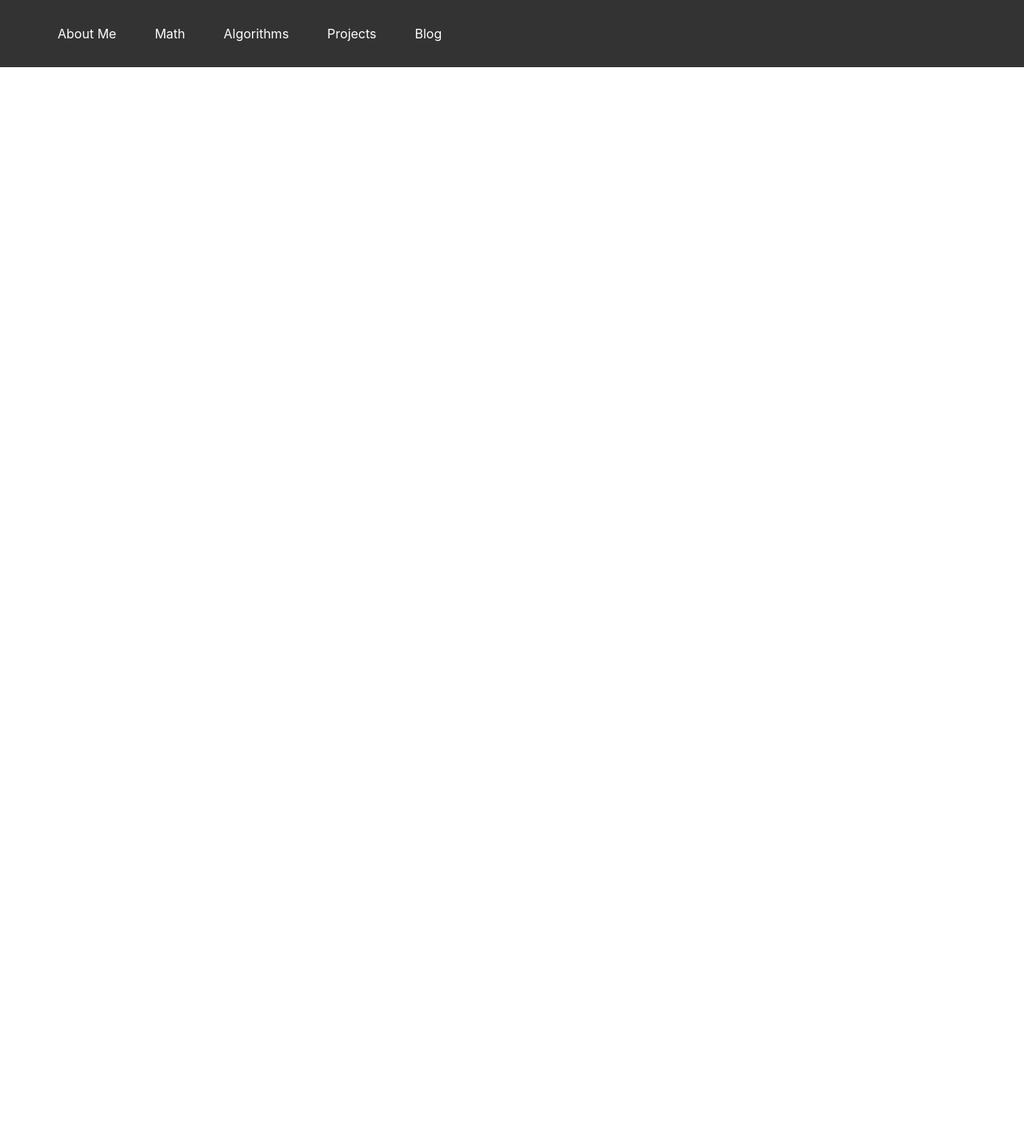
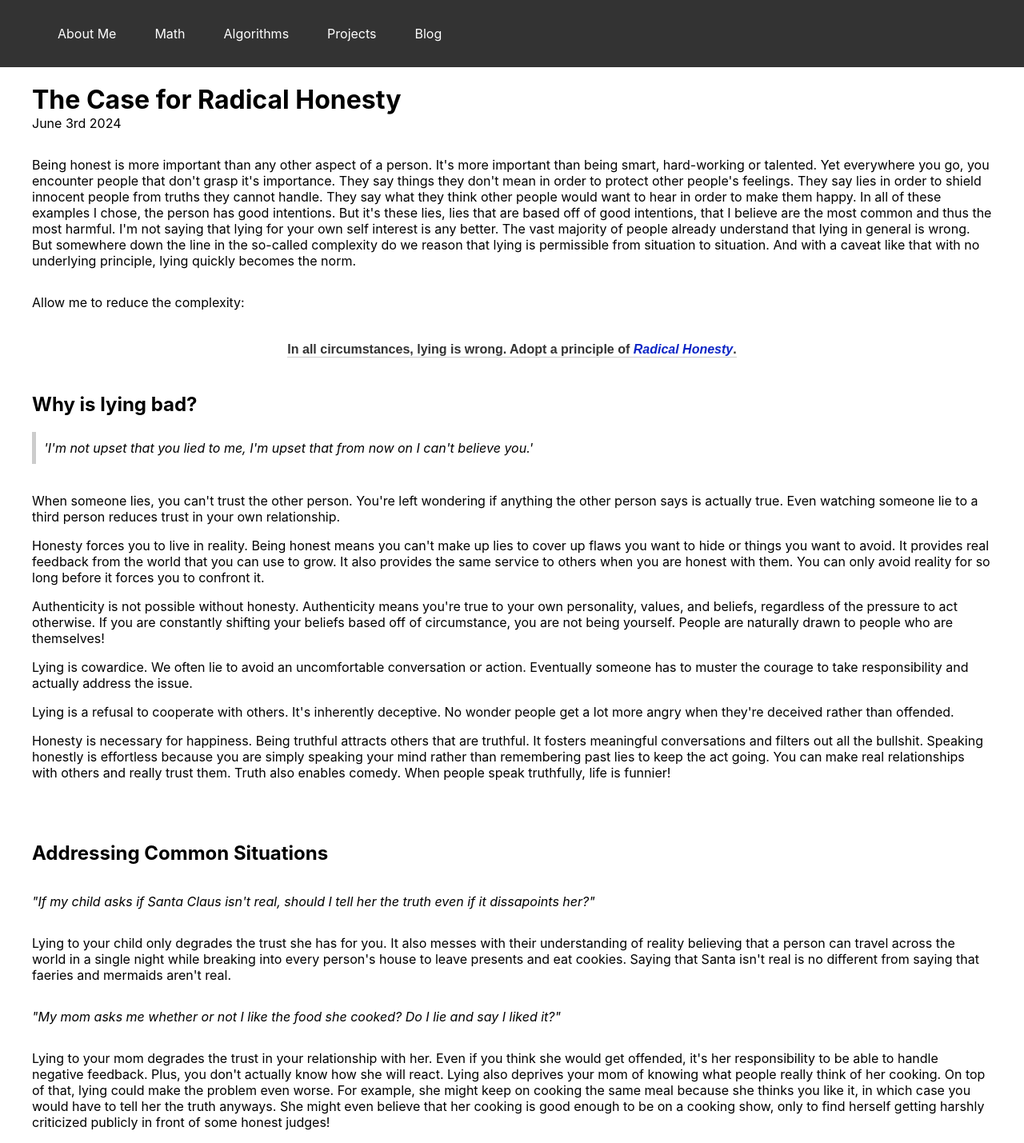
Before and after one commit to RichardZhang8020/my-simple-website, a React (Create React App) app: page /blog/honesty in a window 1280 px wide. Shown: the whole page at 80% size. Before the commit the page ends 800 px from the top, so only its background shows below. Built offline with nearby package versions, Linux system fonts and the light colour scheme.

Commit message:
add blog post about honesty

```diff
--- a/src/App.js
+++ b/src/App.js
@@ -7,6 +7,7 @@ import Projects from './pages/Projects';
 import Blog from './pages/Blog';
 import CompoundInterest from './pages/CompoundInterest';
 import Navbar from './components/Navbar';
+import Honesty from './pages/Blog/Honesty';
 
 function App() {
   return (
@@ -19,6 +20,7 @@ function App() {
         <Route path="/projects" element={<Projects />} />
         <Route path="/blog" element={<Blog />} />
         <Route path="/compoundInterest" element={<CompoundInterest />} />
+        <Route path="/blog/honesty" element={<Honesty />} />
       </Routes>
     </Router>
   );
--- /dev/null
+++ b/src/css/blog.css
@@ -0,0 +1,43 @@
+.post {
+    display: flex; /* Enables flexbox layout */
+    flex-direction: column; /* Stacks elements vertically */
+    margin-left: 40px;
+    margin-right: 40px;
+}
+
+h1 {
+    margin-bottom: 0px; /* Reduce bottom margin */
+    padding-bottom: 0px; /* Reduce bottom padding */
+}
+
+.date{
+    margin-top: 0px;
+    padding-top: 0px;
+}
+
+blockquote {
+    margin: 20px 0; /* Add space above and below the quote */
+    padding: 10px; /* Add padding within the quote */
+    border-left: 5px solid #ccc; /* Add a left border for visual separation */
+    font-style: italic; /* Italicize the quote text (optional) */
+    margin-top: 0px;
+}
+
+.centered-text {
+    text-align: center; /* Center the text horizontally */
+    font-family: Arial, sans-serif; /* Choose a nice font family */
+    font-weight: bold; /* Make the text bold for emphasis */
+    margin: 1.5rem auto; /* Add some margin for spacing */
+    /* Optional styles for further beautification */
+    border-bottom: 1px solid #ccc;
+    color: #333;
+}
+
+.centered-text span {  /* Target elements wrapped in <span> within .centered-text */
+    font-style: italic;  /* Make the text italic */
+    color: #0d25c5;        /* Set a custom color (optional) */
+}
+
+.question {
+    font-style: italic;
+  }
--- a/src/pages/Blog.jsx
+++ b/src/pages/Blog.jsx
@@ -1,12 +1,11 @@
 import React from 'react';
 import { Link } from 'react-router-dom';
 
-function AboutPage() {
+const AboutPage = () => {
   return (
     <div>
-      <h1>BLOGGG  Page</h1>
-      <Link to="/">Go to Home Page</Link>
-      <h1>DELETE</h1>
+      <h1>Philosophy</h1>
+      <Link to="/blog/honesty">The Case for Radical Honesty</Link>
     </div>
   );
 }
--- /dev/null
+++ b/src/pages/Blog/Honesty.jsx
@@ -0,0 +1,104 @@
+import React from 'react'
+import '../../css/blog.css'
+
+const Honesty = () => {
+  return (
+    <div className='post'>
+        <h1>The Case for Radical Honesty</h1>
+        <p className='date'>June 3rd 2024</p>
+
+        <p>
+        Being honest is more important than any other aspect of a person. It's more important than being smart, hard-working or talented.
+        Yet everywhere you go, you encounter people that don't grasp it's importance. They say things they don't mean
+        in order to protect other people's feelings. They say lies in order to shield innocent people from truths they cannot handle.
+        They say what they think other people would want to hear in order to make them happy. In all of these examples I chose, the person has good intentions.
+        But it's these lies, lies that are based off of good intentions, that I believe are the most common and thus the most harmful.
+        I'm not saying that lying for your own self interest is any better. The vast majority of people already understand that lying in general is wrong.
+        But somewhere down the line in the so-called complexity do we reason that lying is permissible from situation to situation. And with a caveat like
+        that with no underlying principle, lying quickly becomes the norm.
+        </p>
+
+        <p>
+        Allow me to reduce the complexity:
+        </p>
+
+        <p className="centered-text">
+        In all circumstances, lying is wrong. Adopt a principle of <span>Radical Honesty</span>.
+        </p>
+
+        <h2>
+        Why is lying bad?
+        </h2>
+
+        <blockquote>
+            'I'm not upset that you lied to me, I'm upset that from now on I can't believe you.'
+        </blockquote>
+
+        <div className='reasons'>
+        <p>
+        When someone lies, you can't trust the other person. You're left wondering if anything the other person
+        says is actually true. Even watching someone lie to a third person reduces trust in your own relationship.
+        </p>
+
+        <p>
+        Honesty forces you to live in reality. Being honest means you can't make up lies to cover up flaws you want to hide
+        or things you want to avoid. It provides real feedback from the world that you can use to grow. It also provides the same
+        service to others when you are honest with them. You can only avoid reality for so long before it forces you to confront it.
+        </p>
+
+        <p>
+        Authenticity is not possible without honesty. Authenticity means you're true to your own personality, values, and beliefs,
+        regardless of the pressure to act otherwise. If you are constantly shifting your beliefs based off of circumstance, you
+        are not being yourself. People are naturally drawn to people who are themselves!
+        </p>
+
+        <p>
+        Lying is cowardice. We often lie to avoid an uncomfortable conversation or action. Eventually someone has to muster the courage to take
+        responsibility and actually address the issue.
+        </p>
+
+        <p>
+        Lying is a refusal to cooperate with others. It's inherently deceptive. No wonder people get a lot more angry when
+        they're deceived rather than offended.
+        </p>
+
+        <p>
+        Honesty is necessary for happiness. Being truthful attracts others that are truthful. It fosters meaningful conversations
+        and filters out all the bullshit. Speaking honestly is effortless because you are simply speaking your mind rather than remembering past lies to
+        keep the act going. You can make real relationships with others and really trust them. Truth also enables comedy. When
+        people speak truthfully, life is funnier!
+        </p>
+        </div>
+
+        <br/><br/>
+        <h2>
+        Addressing Common Situations
+        </h2>
+
+        <p className="question">
+        "If my child asks if Santa Claus isn't real, should I tell her the truth even if it dissapoints her?"
+        </p>
+        <p>
+        Lying to your child only degrades the trust she has for you. It also messes with their understanding of reality believing that
+        a person can travel across the world in a single night while breaking into every person's house to leave presents and eat cookies.
+        Saying that Santa isn't real is no different from saying that faeries and mermaids aren't real.
+        </p>
+
+        <p className="question">
+        "My mom asks me whether or not I like the food she cooked? Do I lie and say I liked it?"
+        </p>
+        <p>
+        Lying to your mom degrades the trust in your relationship with her. Even if you think she would get offended, it's her
+        responsibility to be able to handle negative feedback. Plus, you don't actually know how she will react. Lying also deprives your mom
+        of knowing what people really think of her cooking.
+        On top of that, lying could make the problem even worse. For example,
+        she might keep on cooking the same meal because she thinks you like it, in which case you would have to tell her the truth anyways.
+        She might even believe that her cooking is good enough to be on a cooking show, only to find herself getting harshly criticized publicly
+        in front of some honest judges!
+        </p>
+
+    </div>
+  )
+}
+
+export default Honesty
--- a/src/pages/CompoundInterest.jsx
+++ b/src/pages/CompoundInterest.jsx
@@ -1,7 +1,7 @@
 import React, { useRef, useEffect, useState } from 'react';
 import * as d3 from 'd3';
 
-function CompoundInterest(){
+const CompoundInterest = () => {
   const svgRef = useRef();
   const [principal, setPrincipal] = useState(10000);
   const [interestRate, setInterestRate] = useState(5);
--- a/src/pages/Math.jsx
+++ b/src/pages/Math.jsx
@@ -5,7 +5,7 @@ import '../css/math.css';
 function Math() {
   return (
     <div className='links'>
-      <a href="https://richardzhang8020.github.io/lawOfLargeNumbers/" style={{ textDecoration: 'none' }}>
+      <a href="https://richardzhang8020.github.io/lawOfLargeNumbers/" style={{ textDecoration: 'none' }} target="_blank">
         <b>Law of Large Numbers visualization</b>
       </a>
       <Link to="/compoundInterest">Compound Interest</Link>
```
